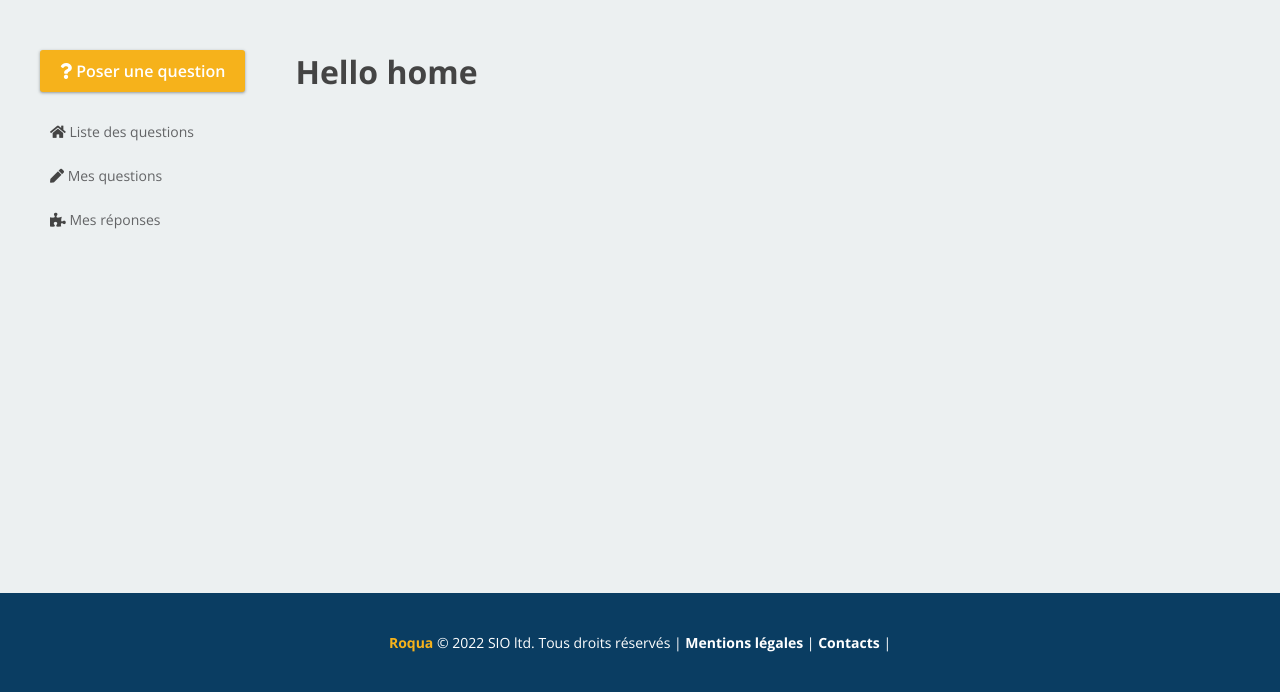
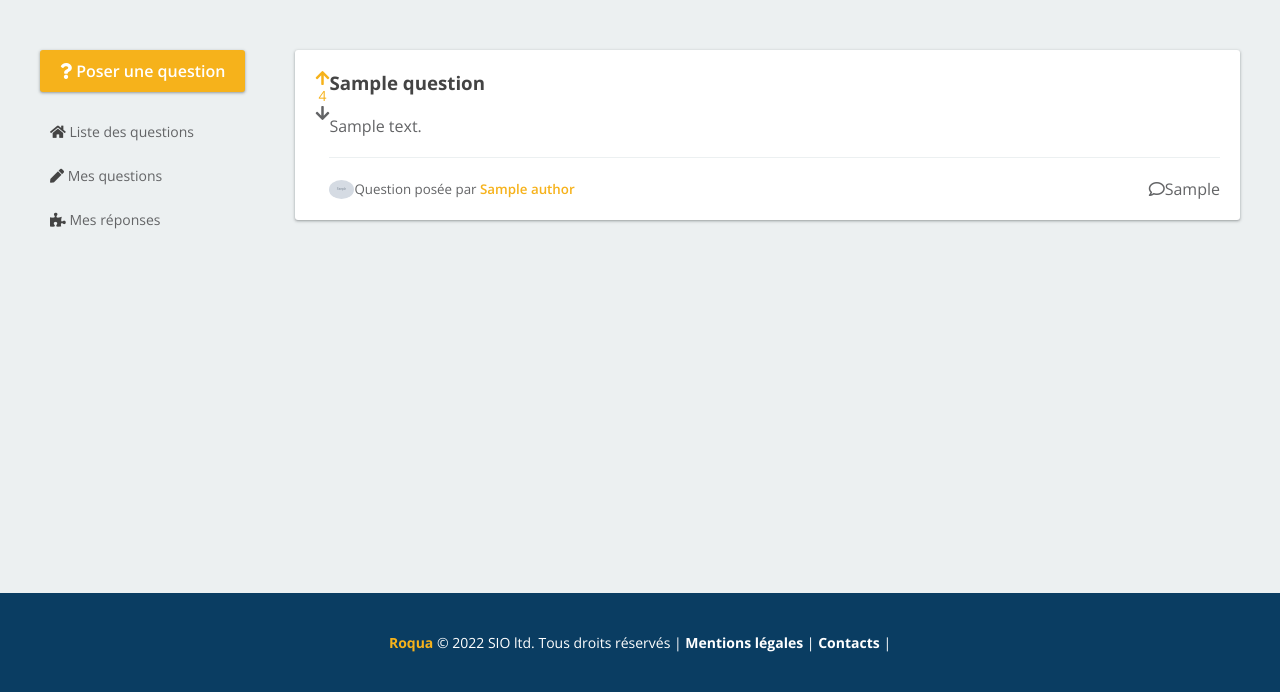
Before and after one commit to trentindev/roqua2, a Symfony app: template templates/home/index.html.twig in a window 1280 px wide. Shown: the part 108-800 px from the top of the page. Run offline with Twig, Linux system fonts and the light colour scheme; the template is opened without the code that fills it: most values are stand-ins (such as "Sample title", 1, 10 or a date in 2020); grey boxes marked "Sample" are stand-in pictures; some libraries are stand-ins or nearby versions.

Commit message:
Mock questions creation

```diff
--- a/public/css/style.css
+++ b/public/css/style.css
@@ -116,6 +116,7 @@ a {
   margin-right: 50px;
 }
 
+
 .mb-20 {
   margin-bottom: 20px;
 }
@@ -146,6 +147,10 @@ a {
   padding-top: 50px;
   padding-bottom: 50px;
 }
+
+.pb-20 {
+  padding-bottom:20px;
+}
 /* block*/
 .block {
   padding:20px;
@@ -154,6 +159,11 @@ a {
   box-shadow: var(--box-shadow);
 }
 
+.block-shadow:hover {
+  cursor: pointer;
+  box-shadow: none;
+  transition: box-shadow 0.4s;
+}
 
 /* general */
 
@@ -163,6 +173,26 @@ a {
 
 .app-content {
   background-color: var(--gray-light);
+}
+
+.small {
+  font-size: var(--font-size-small);
+  font-family: var(--font-family);
+}
+
+.avatar {
+  width: 25px;
+  border-radius: 50%;
+}
+
+.clickable {
+  color:var(--primary);
+  font-weight: var(--font-weight-semi-bold);
+  cursor: pointer;
+}
+
+.text-small {
+  font-size: var(--font-size-small);
 }
 
 /* Forms */
@@ -192,6 +222,21 @@ a {
 .form-row textarea {
   min-height: 150px;
 }
+
+/* question */
+
+.question-content {
+  border-bottom: 1px solid var(--gray-light);
+}
+
+.rating-up {
+  color: var(--primary);
+}
+
+.rating-down {
+  color: var(--warning);
+}
+
 
 /* sidebar */
 
--- a/templates/home/index.html.twig
+++ b/templates/home/index.html.twig
@@ -1,8 +1,36 @@
 {% extends 'base.html.twig' %}
-
 {% block title %}Roqua
 {% endblock %}
 
 {% block body %}
-	<h1>Hello home</h1>
+  <ul>
+    {% for question in questions %}
+      <a class="block block-shadow d-flex flex-row mb-20">
+        <div class="d-flex flex-column mr-20 align-items-center">
+          <i class="fas fa-arrow-up {{ question.rating > 0 ? 'rating-up' : '' }}"></i>
+          <p class="text-small {{ question.rating > 0 ? 'rating-up' : question.rating < 0 ? 'rating-down' : ''}}"
+          > {{ question.rating }}</p>
+          <i class="fas fa-arrow-down {{ question.rating < 0 ? 'rating-down' : '' }}"></i>
+        </div>
+        <div class="flex-fill d-flex flex-column">
+          <div class="mb-20 question-content pb-20">
+            <h3 class="mb-20">{{ question.title }}</h3>
+            <p>{{ question.content }}</p>
+          </div>
+          <div class="d-flex flex-row justify-content-between">
+            <div class="d-flex flex-row align-items-center">
+              <img class="avatar mr-10" src="{{ question.author.avatar }}"/>
+              <small>Question posée par <span class="clickable">{{ question.author.name }}</span></small>
+            </div>
+            <div class="d-flex flex-row align-items-center">
+              <i class="far fa-comment mr-10"></i>
+              <p>{{ question.nbrOfResponse }}</p>
+            </div>
+          </div>
+        </div>
+
+      </a>
+    {% endfor %}
+  </ul>
+
 {% endblock %}
```
Also changed, not shown: src/Controller/HomeController.php (+55 -9 lines).
